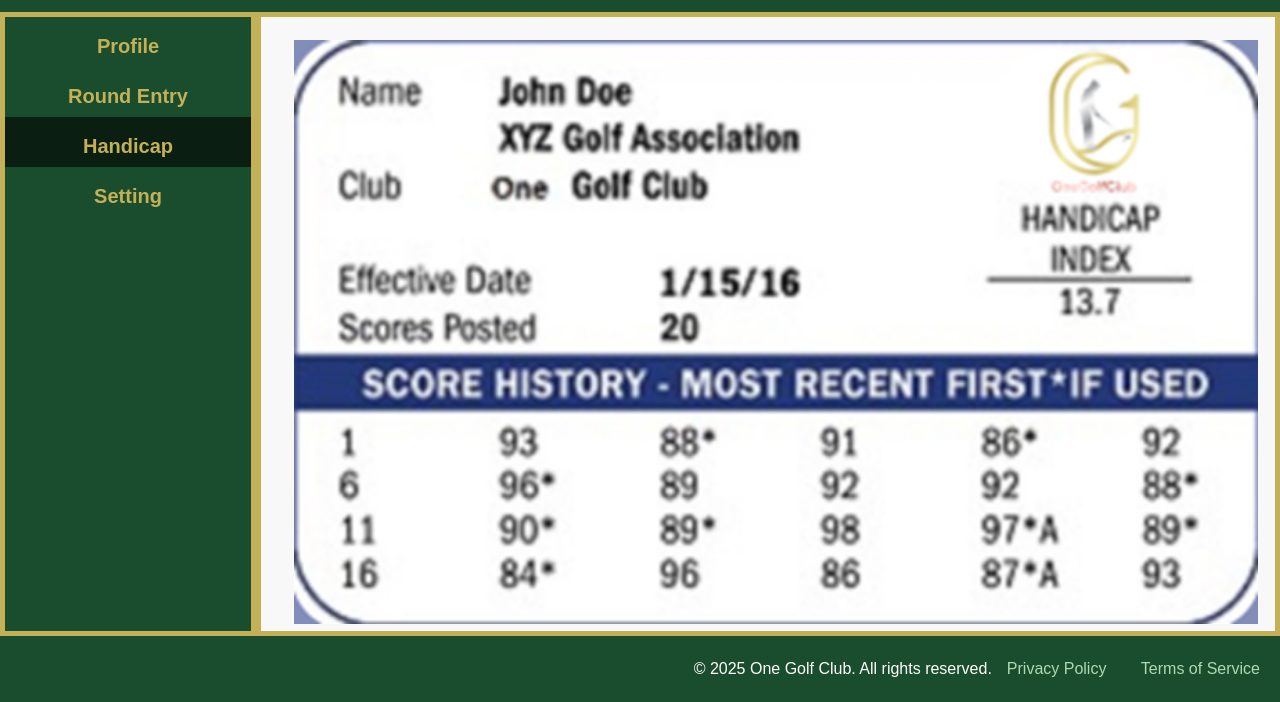
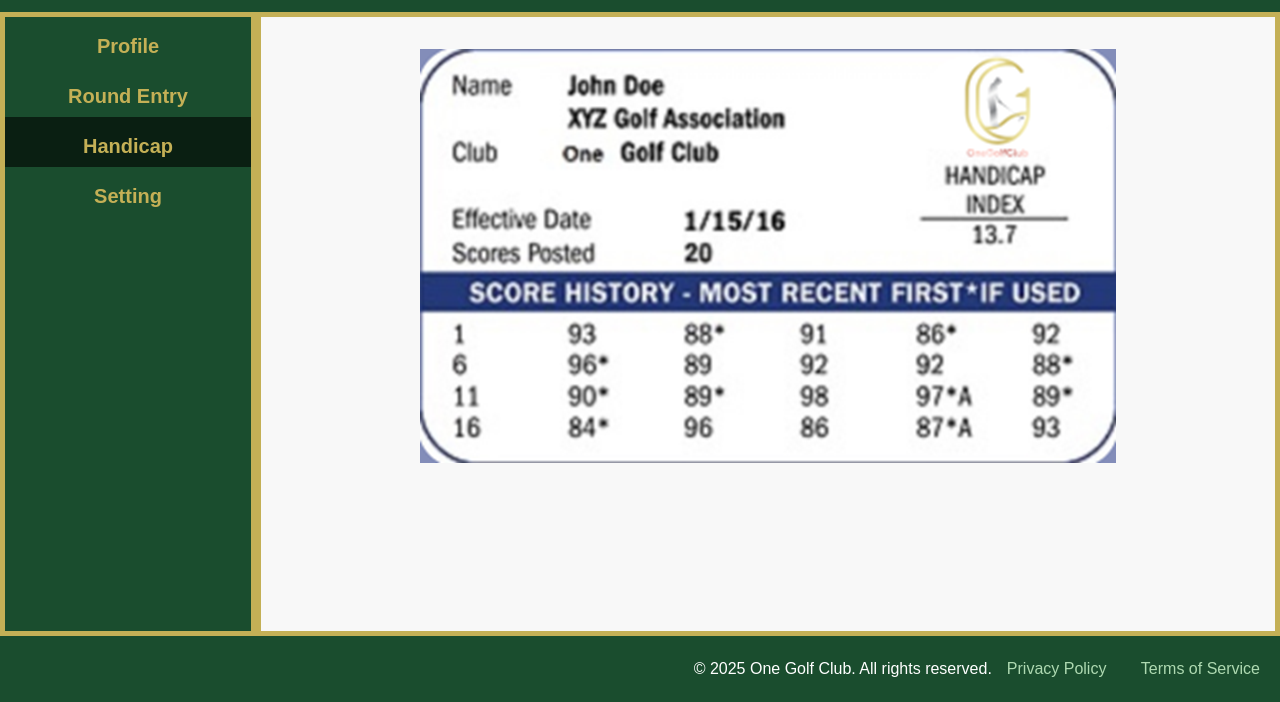
Before and after one commit to pingpanu/OneGolfClub, a website built with Vite: page user.html in a window 1280 px wide. Both pictures are taken after a click on the button "Handicap". Shown: the part 98-800 px from the top of the page. Built offline with nearby package versions, Linux system fonts and the light colour scheme.

Commit message:
change .handicapImage to have max-height max-width

```diff
--- a/public/css/user.css
+++ b/public/css/user.css
@@ -196,11 +196,9 @@
 }
 
 .handicapImage {
-    height: 95%;
-    width: 95%;
-    padding-left: 1em;
-    padding-top: 1em;
-    align-self: center;
+    max-height: 95%;
+    max-width: 95%;
+    padding-top: 2em;
 }
 
 body.dashboard-page {
@@ -217,11 +215,15 @@ body.dashboard-page {
         .dynamic-content {
             display: flex;
             flex-direction: column;
-            justify-content: center;
 
             div.scorecard-container { flex-grow: 1; }
 
-            div.auth-form { align-self: center; }
+            .handicapImage { align-self: center; }
+
+            div.auth-form {
+                align-self: center;
+                margin-top: 1em;
+            }
         }
     }
 
```
